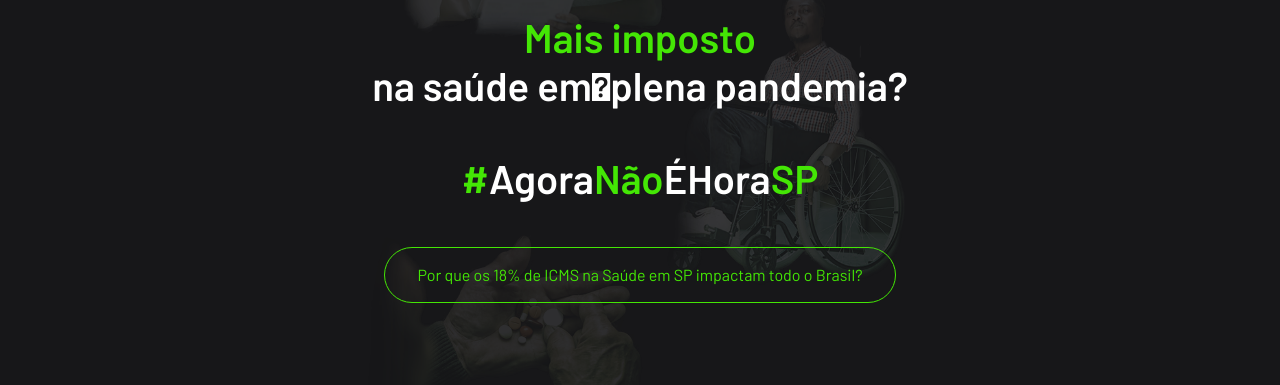
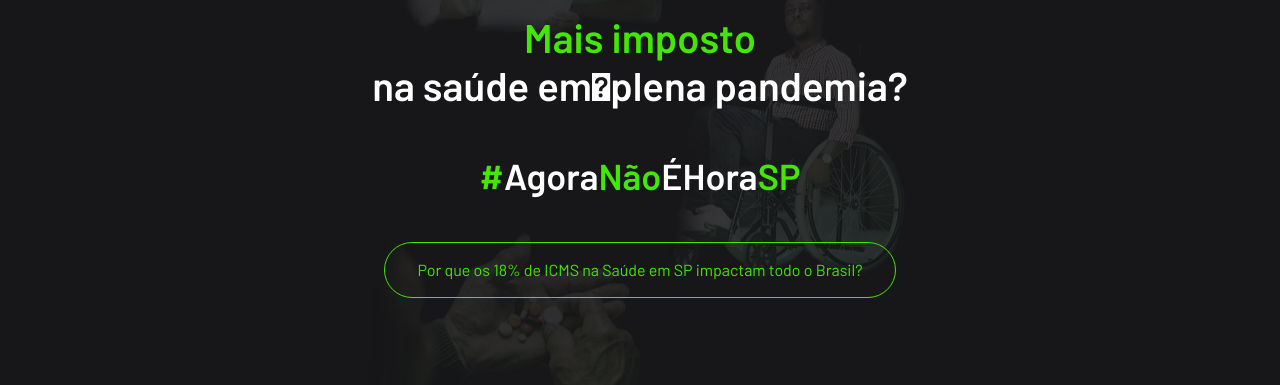
Before and after one commit to arifaj/mov-unidos-pela-saude, a plain HTML site: page index.html in a window 1280 px wide. Shown: the part 156-541 px from the top of the page. Drawn offline with Linux system fonts and the light colour scheme.

Commit message:
fontn size

```diff
--- a/assets/css/styles.css
+++ b/assets/css/styles.css
@@ -15,7 +15,7 @@
     font-weight: 600;
 }
 .main h2{
-    font-size: 2.5em;
+    font-size: 2.25em;
 }
 .main span{
     color: #44E605;
```
